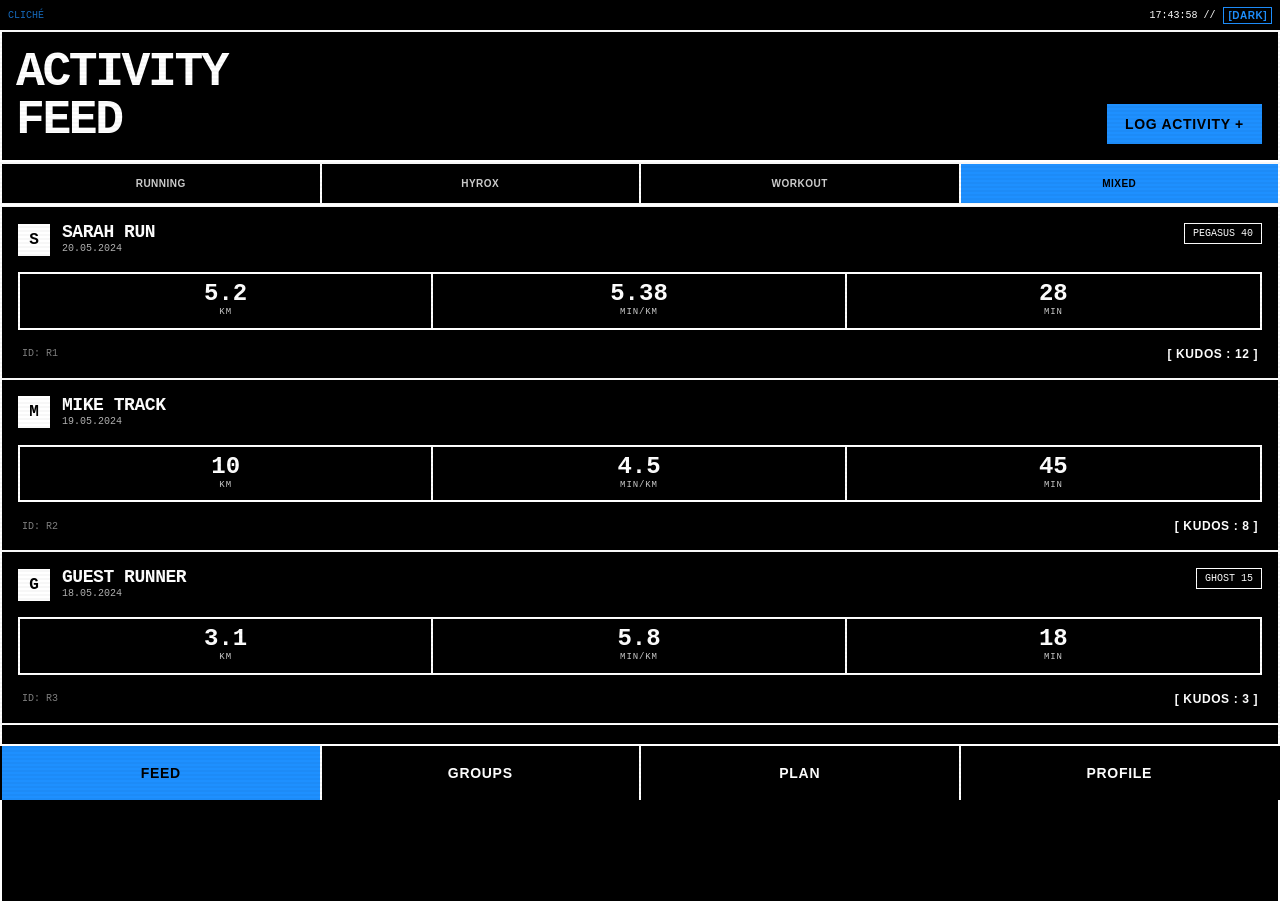
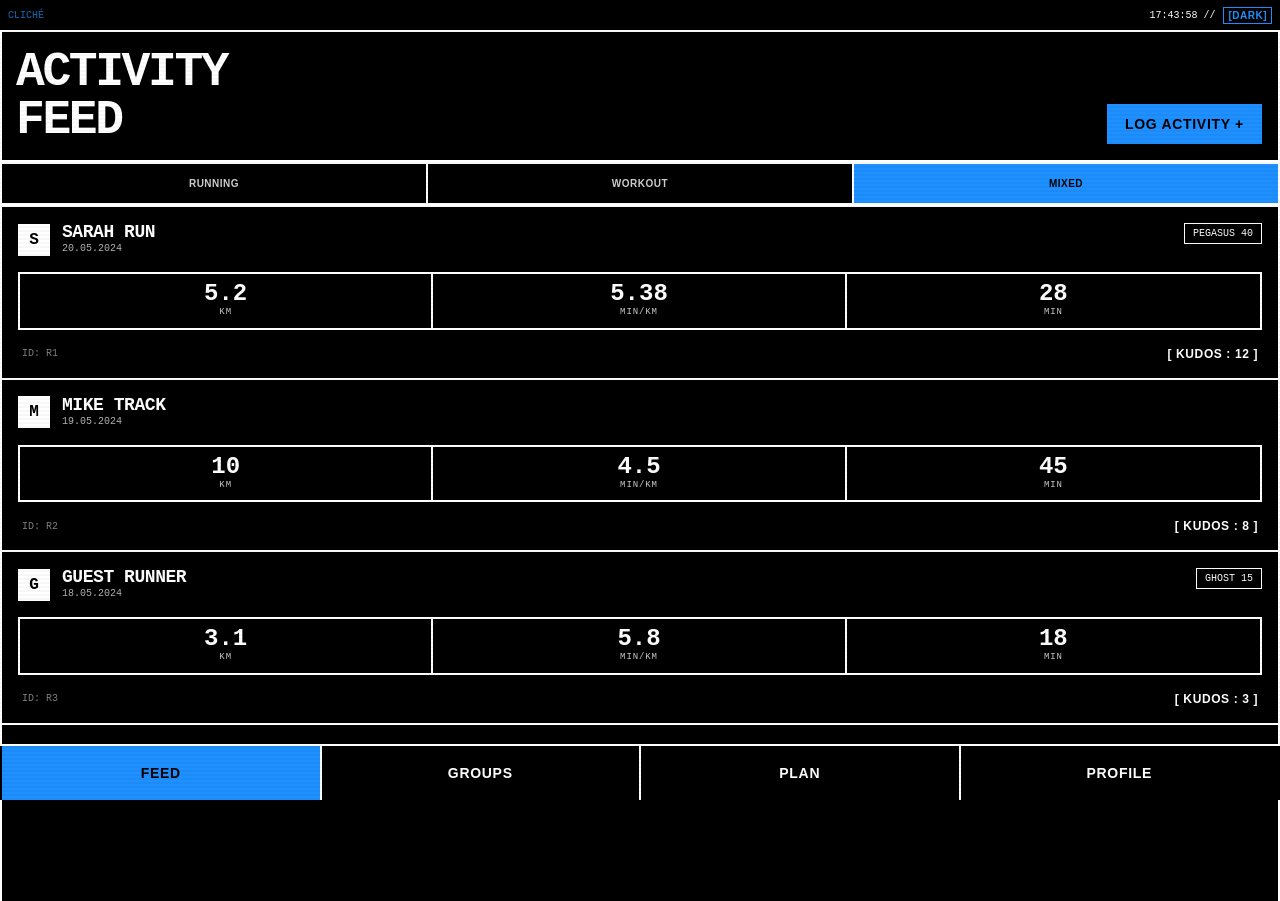
Before and after one commit to rongoods/roadrunners, a React (Vite) app: page / in a window 1280 px wide. Built offline with nearby package versions, Linux system fonts and the light colour scheme.

Commit message:
remove hyrox features

```diff
--- a/src/features/feed/FeedFeature.jsx
+++ b/src/features/feed/FeedFeature.jsx
@@ -60,7 +60,7 @@ export default function FeedFeature({ user, profile, onViewProfile }) {
         const dist = parseFloat(newRun.distance);
         const dur = parseFloat(newRun.duration);
 
-        const isHybridType = newRun.activityType === 'WORKOUT' || newRun.activityType === 'HYROX';
+        const isHybridType = newRun.activityType === 'WORKOUT';
 
         // Validation: Need at least a description or distance/duration for hybrid types
         if (isHybridType && !newRun.workoutDescription.trim() && !dist) {
@@ -134,7 +134,7 @@ export default function FeedFeature({ user, profile, onViewProfile }) {
 
             {/* Filter Menu */}
             <div className="flex border-y-2 border-border-bright bg-background sticky top-8 z-30 overflow-x-auto no-scrollbar">
-                {['RUNNING', 'HYROX', 'WORKOUT', 'MIXED'].map((filter) => (
+                {['RUNNING', 'WORKOUT', 'MIXED'].map((filter) => (
                     <button
                         key={filter}
                         onClick={() => setActiveFilter(filter)}
@@ -153,15 +153,15 @@ export default function FeedFeature({ user, profile, onViewProfile }) {
             {showLogForm && (
                 <form onSubmit={handleLogRun} className="mx-4 bg-background border-2 border-border-bright p-4 space-y-4">
                     <h3 className="font-bold text-lg uppercase border-b border-border-bright pb-2">New Entry</h3>
-                    {(newRun.activityType === 'WORKOUT' || newRun.activityType === 'HYROX') && (
+                    {newRun.activityType === 'WORKOUT' && (
                         <div className="border-2 border-primary p-3 bg-primary/5">
                             <label className="text-[10px] font-black uppercase text-primary mb-2 block tracking-widest">
-                                {newRun.activityType === 'HYROX' ? 'HYROX STATIONS / DETAILS' : 'Workout Details / Manifest'}
+                                Workout Details / Manifest
                             </label>
                             <textarea
                                 value={newRun.workoutDescription}
                                 onChange={e => setNewRun({ ...newRun, workoutDescription: e.target.value })}
-                                placeholder={newRun.activityType === 'HYROX' ? "E.G. 1000M ROW, 80M BURPEES, 100M LUNGES..." : "E.G. 5X5 BACK SQUATS, CORE CIRCUIT, KETTLEBELL FLOW..."}
+                                placeholder="E.G. 5X5 BACK SQUATS, CORE CIRCUIT, KETTLEBELL FLOW..."
                                 className="w-full bg-background border border-primary p-2 text-xs text-text focus:border-white outline-none font-mono uppercase min-h-[80px]"
                             />
                         </div>
@@ -170,7 +170,7 @@ export default function FeedFeature({ user, profile, onViewProfile }) {
                     <div className="grid grid-cols-2 gap-4">
                         <div>
                             <label className="text-[10px] font-bold uppercase text-secondary mb-1 block">
-                                {(newRun.activityType === 'WORKOUT' || newRun.activityType === 'HYROX') ? 'Run / Interval (KM)' : 'Distance (KM)'}
+                                {newRun.activityType === 'WORKOUT' ? 'Run / Interval (KM)' : 'Distance (KM)'}
                             </label>
                             <select
                                 value={newRun.distance}
@@ -185,7 +185,7 @@ export default function FeedFeature({ user, profile, onViewProfile }) {
                         </div>
                         <div>
                             <label className="text-[10px] font-bold uppercase text-secondary mb-1 block">
-                                {(newRun.activityType === 'WORKOUT' || newRun.activityType === 'HYROX') ? 'Total Time (MIN)' : 'Duration (MIN)'}
+                                {newRun.activityType === 'WORKOUT' ? 'Total Time (MIN)' : 'Duration (MIN)'}
                             </label>
                             <select
                                 value={newRun.duration}
@@ -228,7 +228,7 @@ export default function FeedFeature({ user, profile, onViewProfile }) {
                     <div>
                         <label className="text-xs uppercase text-secondary mb-1 block">Activity Type</label>
                         <div className="flex gap-2">
-                            {['RUN', 'HYROX', 'WORKOUT'].map(type => (
+                            {['RUN', 'WORKOUT'].map(type => (
                                 <button
                                     key={type}
                                     type="button"
@@ -284,7 +284,6 @@ export default function FeedFeature({ user, profile, onViewProfile }) {
                         .filter(run => {
                             if (activeFilter === 'MIXED') return true;
                             if (activeFilter === 'RUNNING') return run.activityType === 'RUN';
-                            if (activeFilter === 'HYROX') return run.activityType === 'HYROX';
                             if (activeFilter === 'WORKOUT') return run.activityType === 'WORKOUT';
                             return true;
                         })
@@ -305,10 +304,7 @@ export default function FeedFeature({ user, profile, onViewProfile }) {
                                     </div>
                                     <div className="flex flex-col items-end gap-1">
                                         {run.activityType && (
-                                            <span className={cn(
-                                                "text-[10px] font-bold px-2 py-0.5 uppercase",
-                                                run.activityType === 'HYROX' ? "bg-secondary text-background" : "bg-primary text-black"
-                                            )}>
+                                            <span className="text-[10px] font-bold px-2 py-0.5 uppercase bg-primary text-black">
                                                 {run.activityType}
                                             </span>
                                         )}
```
